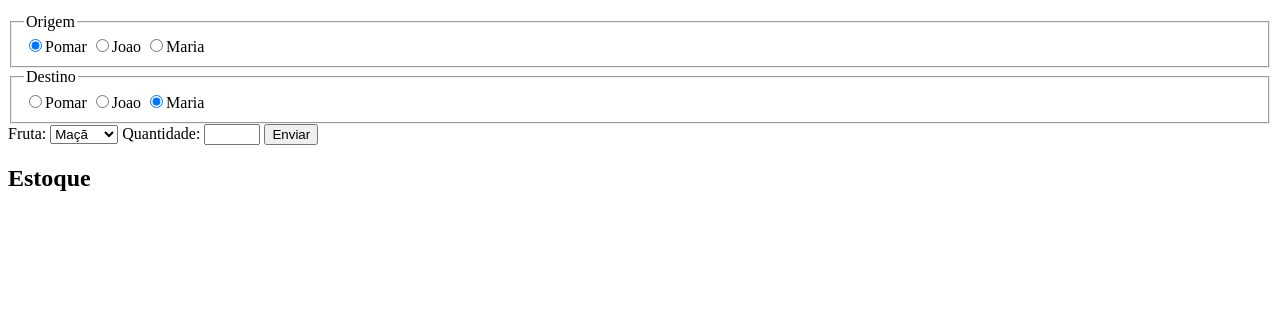
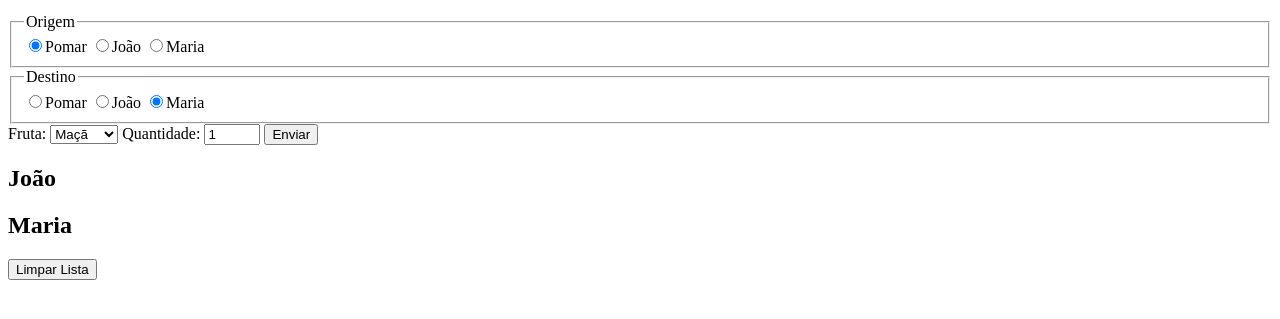
Before and after one commit to ufjf-dcc202/ufjf-dcc202-2023-3-a-atv12-Gusta-1705, a website: page index.html in a window 1280 px wide. Shown: the part 101-420 px from the top of the page. Drawn offline with Linux system fonts and the light colour scheme.

Commit message:
Adiciona botão limpar lista e section com lista de cada pessoa

```diff
--- a/index.html
+++ b/index.html
@@ -15,13 +15,13 @@
                 <fieldset>
                     <legend>Origem</legend>
                     <label><input type="radio" name="origem" value="pomar" checked/>Pomar</label>
-                    <label><input type="radio" name="origem" value="joao"/>Joao</label>
+                    <label><input type="radio" name="origem" value="joao"/>João</label>
                     <label><input type="radio" name="origem" value="maria"/>Maria</label>
                 </fieldset>
                 <fieldset>
                     <legend>Destino</legend>
                     <label><input type="radio" name="destino" value="pomar"/>Pomar</label>
-                    <label><input type="radio" name="destino" value="joao"/>Joao</label>
+                    <label><input type="radio" name="destino" value="joao"/>João</label>
                     <label><input type="radio" name="destino" value="maria" checked/>Maria</label>
                 </fieldset>
 
@@ -32,16 +32,20 @@
                     <option value="banana">Banana</option>
                     <option value="uva">Uva</option>
                 </select>
+
                 <label for="iqtd">Quantidade:</label>
+                <input id="iqtd" type="number" name="quantidade" value="1" min="0" max="12" step="1"/>
 
-                <input id="iqtd" type="number" name="quantidade" min="0" max="12" step="1"/>
                 <button type="submit">Enviar</button>
             </form>
         </section>
-        <section>
-            <h2>Estoque</h2>
-            <ol id="olMaria"></ol>
+        <section id="saida">
+            <h2>João</h2>
+            <ol id="joao"></ol>
+            <h2>Maria</h2>
+            <ol id="maria"></ol>
         </section>
     </main>
+    <button id="botaoLimparLista" type="button">Limpar Lista</button>
 </body>
 </html>
```
